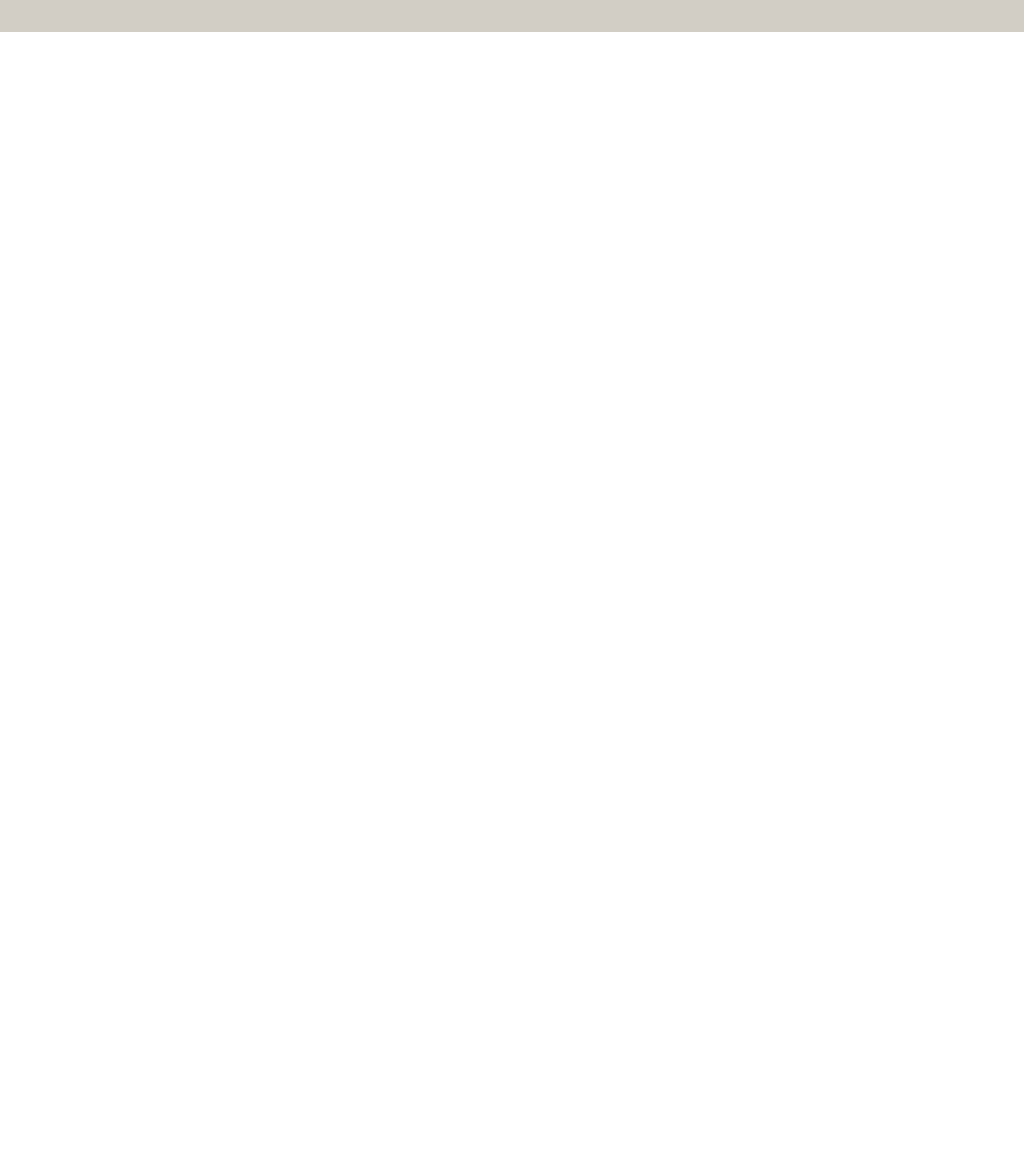
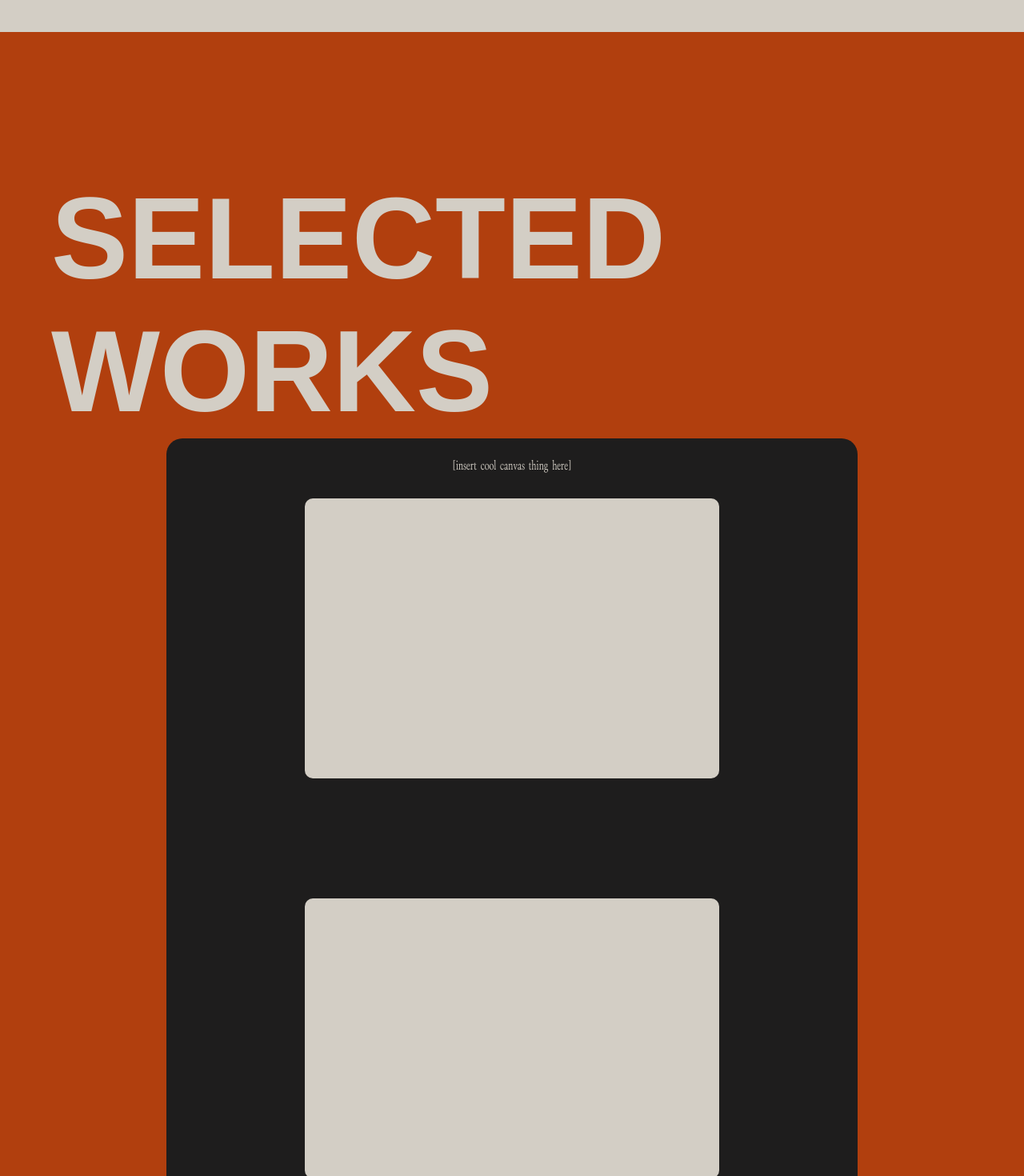
Before and after one commit to Therason/portfolio, a Next.js app: page / in a window 1280 px wide. Shown: the part 2360-3830 px from the top of the page at 80% size. Before the commit the page ends 2400 px from the top, so only its background shows below. Built offline with nearby package versions, Linux system fonts and the light colour scheme; a web font is replaced by a local one.

Commit message:
Base layout changes

```diff
--- a/app/globals.css
+++ b/app/globals.css
@@ -1,6 +1,7 @@
 :root {
   --color-black: #1e1d1d;
   --color-white: #d3cec5;
+  --color-red: #b13f0e;
 }
 
 * {
--- a/app/page.module.css
+++ b/app/page.module.css
@@ -1,6 +1,5 @@
 .main section {
   width: 100vw;
-  height: 100dvh;
 }
 
 .splash {
@@ -9,6 +8,7 @@
   font-family: var(--font-inter);
   display: grid;
   place-items: center;
+  height: 100dvh;
 }
 
 .splash h1 {
--- a/app/page.tsx
+++ b/app/page.tsx
@@ -1,7 +1,7 @@
 import styles from './page.module.css'
 import Image from 'next/image'
 
-import { Landing, Skills } from '@/components'
+import { Landing, Skills, Projects, Contact } from '@/components'
 
 export default function Home() {
   return (
@@ -19,6 +19,8 @@ export default function Home() {
 
       <Landing />
       <Skills />
+      <Projects />
+      <Contact />
     </main>
   )
 }
--- /dev/null
+++ b/components/contact/Contact.tsx
@@ -0,0 +1,5 @@
+import styles from './contact.module.css'
+
+export function Contact() {
+  return <section className={styles.contact}></section>
+}
--- /dev/null
+++ b/components/contact/contact.module.css
@@ -0,0 +1,5 @@
+.contact {
+  background: var(--color-black);
+  color: var(--color-white);
+  height: 100dvh;
+}
--- a/components/index.ts
+++ b/components/index.ts
@@ -1,3 +1,5 @@
 export { Navbar } from './navbar/Navbar'
 export { Landing } from './landing/Landing'
 export { Skills } from './skills/Skills'
+export { Projects } from './projects/Projects'
+export { Contact } from './contact/Contact'
--- a/components/landing/landing.module.css
+++ b/components/landing/landing.module.css
@@ -6,6 +6,7 @@
   position: relative;
   grid-template-columns: 1fr 1fr;
   gap: 12em;
+  height: 100dvh;
 }
 
 .landing div:nth-child(-n + 2) {
--- /dev/null
+++ b/components/projects/Projects.tsx
@@ -0,0 +1,15 @@
+import styles from './projects.module.css'
+export function Projects() {
+  return (
+    <section className={styles.projects}>
+      <div className={styles.projectsHeader}>
+        <h1>SELECTED WORKS</h1>
+      </div>
+      <div className={styles.showcaseContainer}>
+        <p>[insert cool canvas thing here]</p>
+        <div></div>
+        <div></div>
+      </div>
+    </section>
+  )
+}
--- /dev/null
+++ b/components/projects/projects.module.css
@@ -0,0 +1,35 @@
+.projects {
+  background: var(--color-red);
+  color: var(--color-white);
+  padding: 5em 4em;
+  position: relative;
+  display: grid;
+  place-items: center;
+}
+
+.projectsHeader {
+  padding-top: 1em;
+  font-family: var(--font-ravigsfen);
+  font-size: 6rem;
+}
+
+.showcaseContainer {
+  background: var(--color-black);
+  width: 75%;
+  height: 1000px;
+  border-radius: 20px;
+  position: relative;
+  display: grid;
+  place-items: center;
+}
+.showcaseContainer p {
+  position: absolute;
+  top: 25px;
+}
+
+.showcaseContainer div {
+  background: var(--color-white);
+  width: 60%;
+  height: 350px;
+  border-radius: 10px;
+}
--- a/components/skills/Skills.tsx
+++ b/components/skills/Skills.tsx
@@ -27,12 +27,17 @@ export function Skills() {
         <li>
           <h3>Responsiveness</h3>
         </li>
-      </ul>
-      <ul className={styles.back}>
         <li>
-          <h3></h3>
+          <h3>WebGL</h3>
+        </li>
+        <li>
+          <h3>Idk what I should put tbh</h3>
+        </li>
+        <li>
+          <h3>Or how to design this part</h3>
         </li>
       </ul>
+      <ul className={styles.back}></ul>
       <ul className={styles.rear}></ul>
     </section>
   )
--- a/components/skills/skills.module.css
+++ b/components/skills/skills.module.css
@@ -6,6 +6,7 @@
   position: relative;
   grid-template-columns: 1fr 3fr;
   gap: 12em;
+  height: 100dvh;
 }
 
 .skillHeader {
```
